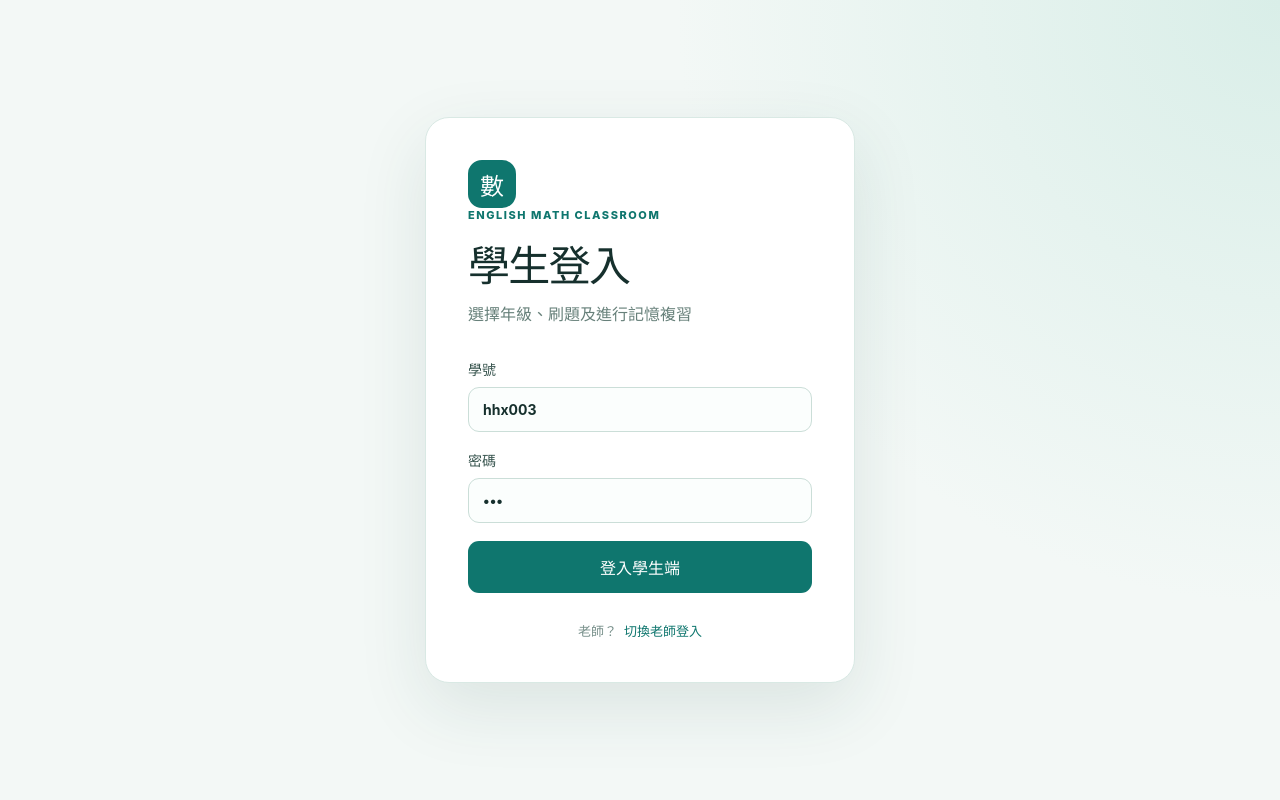
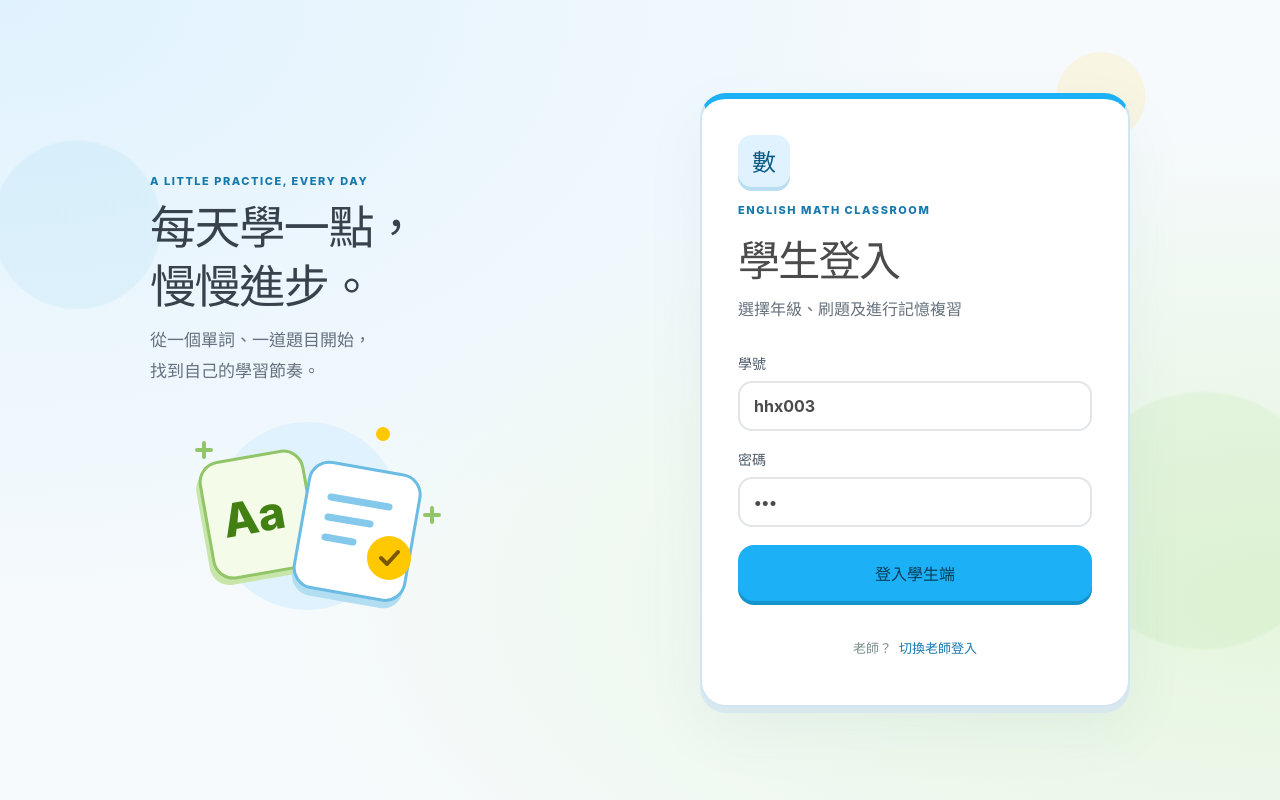
Before and after one commit to hellolrx/English_math_classroom, a Vue app in the folder frontend/: page /login in a window 1280 px wide. Both pictures are taken after a click on the button "切換學生登入". Built offline with nearby package versions, Linux system fonts and the light colour scheme; no server answers.

Commit message:
优化学生登录背景、数学主题配色与手机端适配

```diff
--- a/frontend/src/student.css
+++ b/frontend/src/student.css
@@ -4,9 +4,23 @@
   --student-muted: #66717d;
   --student-border: #e1e6eb;
   color: var(--student-ink);
+  position: relative;
+  isolation: isolate;
 }
-body:has(.student-ui) { background: #f7f9fa; }
-.student-ui.auth-shell { background: #f7f9fa; }
+body:has(.student-ui) {
+  background: radial-gradient(ellipse at 0% 0%, #e0f2fe 0, transparent 55%), radial-gradient(ellipse at 100% 75%, #e5f6dd 0, transparent 55%), #f6fafc;
+}
+.student-ui::before {
+  content: '';
+  position: fixed;
+  inset: 0;
+  z-index: -1;
+  pointer-events: none;
+  background: radial-gradient(circle 85px at 6% 28%, #aee0f53b 98%, transparent), radial-gradient(circle 130px at 94% 65%, #b7e4a42e 98%, transparent), radial-gradient(circle 45px at 86% 12%, #ffe48838 98%, transparent);
+  animation: student-background-drift 18s ease-in-out infinite alternate;
+}
+.student-ui.auth-shell { background: transparent; min-height: 100svh; }
+@keyframes student-background-drift { to { transform: translateY(16px); } }
 .student-ui .topbar h1 { color: #38424c; letter-spacing: -.025em; }
 .student-ui .eyebrow { color: #1679ac; }
 .student-ui .muted, .student-ui .empty-state { color: var(--student-muted); }
@@ -49,10 +63,32 @@ body:has(.student-ui) { background: #f7f9fa; }
 .student-ui :is(button, .primary-button):disabled { cursor: not-allowed; opacity: .65; transform: none; }
 .student-ui :is(input, textarea) { border: 2px solid var(--student-border); border-radius: 14px; color: var(--student-ink); background: #fff; }
 .student-ui input:focus { border-color: #1cb0f6; box-shadow: 0 0 0 3px #e0f2fe; }
-.student-ui .back-link-inline { border: 0; padding: 4px 0; color: #1679ac; background: transparent; font-weight: 700; }
-.student-ui .student-set-card { align-items: center; min-width: 0; }
+.student-ui .back-link-inline { display: inline-flex; align-items: center; min-height: 44px; border: 0; padding: 4px 0; color: #1679ac; background: transparent; font-weight: 700; }
+.student-ui .student-set-section { background: #ffffffed; border-color: #c9dfed; }
+.student-ui .student-set-card {
+  --topic-fill: #eef8ff;
+  --topic-border: #cae5f5;
+  --topic-ink: #146a95;
+  --topic-badge: #d6efff;
+  --button-shadow: var(--topic-border);
+  display: grid;
+  grid-template-columns: 42px minmax(0, 1fr) auto;
+  gap: 12px;
+  align-items: center;
+  min-width: 0;
+  padding: 16px;
+  border-color: var(--topic-border);
+  background: var(--topic-fill);
+}
+.student-ui .student-topic-tone-1 { --topic-fill: #f2faeb; --topic-border: #d2e6bd; --topic-ink: #426f25; --topic-badge: #e0f0cc; }
+.student-ui .student-topic-tone-2 { --topic-fill: #fff9e8; --topic-border: #eee0b3; --topic-ink: #806113; --topic-badge: #fff0bc; }
+.student-ui .student-topic-tone-3 { --topic-fill: #f6f2ff; --topic-border: #e0d5f2; --topic-ink: #74529a; --topic-badge: #eae0fb; }
 .student-ui .student-set-card strong { overflow-wrap: anywhere; }
 .student-ui .student-set-card span { color: var(--student-muted); font-size: 13px; }
+.student-ui .student-set-card .student-topic-number { display: grid; place-items: center; min-height: 42px; border-radius: 12px; color: var(--topic-ink); background: var(--topic-badge); font-size: 16px; font-weight: 800; }
+.student-ui .student-set-card:disabled { opacity: 1; color: #68717b; border-style: dashed; box-shadow: 0 3px 0 var(--topic-border); }
+.student-ui .student-set-card:disabled .student-topic-status { font-size: 12px; }
+.student-ui .student-set-card:hover:not(:disabled) { border-color: var(--topic-ink); color: var(--topic-ink); background: var(--topic-fill); }
 .student-ui .word-card { position: relative; overflow: hidden; padding: 48px 28px 36px; border-top: 6px solid #1cb0f6; }
 .student-ui .word-card h2 { color: #38424c; overflow-wrap: anywhere; max-width: 100%; }
 .student-ui .word-meaning { color: #095b84; background: #e0f2fe; border-radius: 16px; }
@@ -71,7 +107,37 @@ body:has(.student-ui) { background: #f7f9fa; }
 .student-ui .countdown { padding: 10px 16px; color: #356b12; background: #edf9df; }
 .student-ui .countdown.urgent { color: #a12734; background: #ffedef; }
 .student-ui .student-mark { background: #e0f2fe; color: #095b84; box-shadow: 0 4px 0 #bedef1; }
+.student-ui.student-login { padding: 40px 24px; }
+.student-ui .student-login-layout { width: min(100%, 980px); display: grid; grid-template-columns: minmax(0, 1fr) minmax(0, 430px); gap: 64px; align-items: center; }
+.student-ui .student-login-intro h2 { color: #38424c; font-size: clamp(30px, 4vw, 46px); line-height: 1.3; letter-spacing: -.03em; }
+.student-ui .student-login-intro > p:not(.eyebrow) { color: var(--student-muted); font-size: 17px; line-height: 1.8; }
+.student-ui .student-login-art { display: block; width: min(100%, 320px); margin-top: 20px; }
+.student-ui .student-login-card { width: 100%; padding: 36px; border: 2px solid #d1e6f2; border-top: 6px solid #1cb0f6; border-radius: 26px; box-shadow: 0 6px 0 #d8e8ef, 0 24px 60px #4c7c9412; }
+.student-ui .student-login-card .brand-mark { width: 52px; height: 52px; margin-bottom: 16px; color: #095b84; background: #e0f2fe; box-shadow: 0 4px 0 #b9def2; }
+.student-ui .student-login-card label { color: #4b5967; }
+.student-ui .student-login-card .primary-button { --button-shadow: #1594cc; border-color: #1cb0f6; background: #1cb0f6; color: #073d59; }
+.student-ui .student-login-card .primary-button:hover:not(:disabled) { background: #40bdf7; }
+.student-ui .student-login-card .link-button { min-height: 44px; color: #1679ac; }
+.student-ui .student-login-card .auth-footer { margin-top: 24px; align-items: center; flex-wrap: wrap; }
+.student-ui :is(input, textarea) { min-width: 0; font-size: 16px; }
+.student-ui .topbar > div { min-width: 0; }
+.student-ui .topbar h1 { overflow-wrap: anywhere; }
+.student-ui .topbar > button { flex-shrink: 0; }
+.student-ui .word-meaning { max-width: 100%; overflow-wrap: anywhere; }
+.student-ui .draft-toggle { min-height: 48px; bottom: calc(18px + env(safe-area-inset-bottom, 0px)); }
+.student-ui .draft-toolbar { top: calc(18px + env(safe-area-inset-top, 0px)); }
 @media (max-width: 760px) {
+  .student-ui.app-shell { width: calc(100% - 28px); padding: 28px 0 calc(100px + env(safe-area-inset-bottom, 0px)); }
+  .student-ui .student-login-layout { grid-template-columns: minmax(0, 430px); justify-content: center; gap: 22px; }
+  .student-ui.student-login { padding: 24px 16px calc(32px + env(safe-area-inset-bottom, 0px)); }
+  .student-ui .student-login-intro { text-align: center; }
+  .student-ui .student-login-intro h2 { margin-bottom: 8px; font-size: 26px; }
+  .student-ui .student-login-intro h2 br { display: none; }
+  .student-ui .student-login-intro > p:not(.eyebrow), .student-ui .student-login-art { display: none; }
+  .student-ui .student-login-intro .eyebrow { font-size: 10px; }
+  .student-ui .student-login-card { padding: 26px 22px; }
+  .student-ui .student-login-card h1 { font-size: 30px; }
+  .student-ui .student-login-card .form-stack { gap: 16px; margin-top: 24px; }
   .student-ui .student-tool-panel, .student-ui .student-round-question { padding: 20px; }
   .student-ui .student-module-heading { gap: 14px; }
   .student-ui .student-module-icon { width: 48px; height: 48px; flex-basis: 48px; border-radius: 14px; }
@@ -80,9 +146,27 @@ body:has(.student-ui) { background: #f7f9fa; }
   .student-ui .word-card .choice-grid { grid-template-columns: 1fr; }
   .student-ui .fixed-options { grid-template-columns: repeat(4, minmax(0, 1fr)); }
   .student-ui .code-form { width: 100%; }
-  .student-ui .round-submit-bar { bottom: 76px; }
+  .student-ui .student-set-section { padding: 20px 16px; }
+  .student-ui .student-set-grid { grid-template-columns: minmax(0, 1fr); gap: 14px; }
+  .student-ui .student-set-card { grid-template-columns: 38px minmax(0, 1fr); gap: 8px 12px; padding: 14px; }
+  .student-ui .student-set-card .student-topic-number { grid-row: span 2; min-height: 42px; }
+  .student-ui .student-topic-status { grid-column: 2; }
+  .student-ui .round-submit-bar { bottom: calc(80px + env(safe-area-inset-bottom, 0px)); }
+  .student-ui .round-submit-bar .primary-button { width: 100%; white-space: normal; }
+  .student-ui .student-session-card { padding: 26px 18px; }
+  .student-ui .student-module-heading > div { min-width: 0; }
+}
+@media (max-width: 380px) {
+  .student-ui .topbar { gap: 12px; }
+  .student-ui .topbar h1 { font-size: 28px; }
+  .student-ui .topbar > button { padding: 10px 12px; }
+  .student-ui .student-tool-panel { padding: 18px 16px; }
+  .student-ui .student-module-icon { width: 40px; height: 40px; flex-basis: 40px; }
+  .student-ui .student-module-heading { gap: 10px; }
+  .student-ui .student-module-heading .eyebrow { letter-spacing: .08em; }
 }
 @media (prefers-reduced-motion: reduce) {
+  .student-ui::before { animation: none; }
   .student-ui :is(.primary-button, .secondary-button, .choice-card, .grade-card, .student-options button, .student-set-card) { transition: none; }
   .student-ui :is(.primary-button, .secondary-button, .choice-card, .grade-card, .student-options button, .student-set-card):hover:not(:disabled),
   .student-ui :is(.primary-button, .secondary-button, .choice-card, .grade-card, .student-options button, .student-set-card):active:not(:disabled) { transform: none; }
--- a/frontend/src/views/LoginView.vue
+++ b/frontend/src/views/LoginView.vue
@@ -53,8 +53,27 @@ async function submit() {
 </script>
 
 <template>
-  <main class="auth-shell">
-    <section class="auth-card">
+  <main class="auth-shell" :class="{ 'student-ui student-login': mode === 'student' }">
+    <div :class="mode === 'student' ? 'student-login-layout' : 'teacher-login-layout'">
+    <div v-if="mode === 'student'" class="student-login-intro">
+      <p class="eyebrow">A LITTLE PRACTICE, EVERY DAY</p>
+      <h2>每天學一點，<br />慢慢進步。</h2>
+      <p>從一個單詞、一道題目開始，<br />找到自己的學習節奏。</p>
+      <svg class="student-login-art" viewBox="0 0 320 220" fill="none" aria-hidden="true">
+        <circle cx="157" cy="110" r="94" fill="#e0f2fe" />
+        <rect x="43" y="67" width="104" height="117" rx="20" fill="#c8e6a9" transform="rotate(-10 43 67)" />
+        <rect x="47" y="60" width="104" height="117" rx="20" fill="#f4fce9" stroke="#91c568" stroke-width="3" transform="rotate(-10 47 60)" />
+        <text x="76" y="132" fill="#438014" font-size="46" font-weight="800" transform="rotate(-10 76 132)">Aa</text>
+        <rect x="161" y="61" width="112" height="127" rx="20" fill="#b3ddf1" transform="rotate(10 161 61)" />
+        <rect x="163" y="53" width="112" height="127" rx="20" fill="white" stroke="#6bbce3" stroke-width="3" transform="rotate(10 163 53)" />
+        <path d="M181 91l58 10M178 111l42 7M175 131l28 5" stroke="#84c9eb" stroke-width="7" stroke-linecap="round" />
+        <circle cx="239" cy="152" r="22" fill="#ffc800" />
+        <path d="M231 152l6 6 11-12" stroke="#795600" stroke-width="4" stroke-linecap="round" stroke-linejoin="round" />
+        <path d="M54 37v14M47 44h14M282 102v14M275 109h14" stroke="#91c568" stroke-width="4" stroke-linecap="round" />
+        <circle cx="233" cy="28" r="7" fill="#ffc800" />
+      </svg>
+    </div>
+    <section class="auth-card" :class="{ 'student-login-card': mode === 'student' }">
       <div class="brand-mark">數</div>
       <p class="eyebrow">ENGLISH MATH CLASSROOM</p>
       <h1>{{ mode === 'teacher' ? '老師登入' : '學生登入' }}</h1>
@@ -82,5 +101,10 @@ async function submit() {
         </button>
       </div>
     </section>
+    </div>
   </main>
 </template>
+
+<style scoped>
+.teacher-login-layout { display: contents; }
+</style>
--- a/frontend/src/views/StudentHomeView.vue
+++ b/frontend/src/views/StudentHomeView.vue
@@ -72,10 +72,11 @@ onMounted(load)
         <p v-if="topicsError" class="error-message" role="alert">數學主題讀取失敗：{{ topicsError }}</p>
         <p v-else-if="!topics.length" class="empty-state">目前沒有可用主題。</p>
         <div v-else class="student-set-grid">
-          <button v-for="topic in topics" :key="topic.id" class="student-set-card"
+          <button v-for="(topic, index) in topics" :key="topic.id" class="student-set-card" :class="`student-topic-tone-${index % 4}`"
             :disabled="!topic.batch_id" @click="router.push(`/student/topics/${topic.id}`)">
-            <strong>{{ topic.code }} · {{ topic.name }}</strong>
-            <span>{{ topic.batch_id ? `${topic.question_count} 題` : '暫無題目' }}</span>
+            <span class="student-topic-number">{{ topic.code }}</span>
+            <strong>{{ topic.name }}</strong>
+            <span class="student-topic-status">{{ topic.batch_id ? `${topic.question_count} 題` : '暫無題目' }}</span>
           </button>
         </div>
       </section>
```
